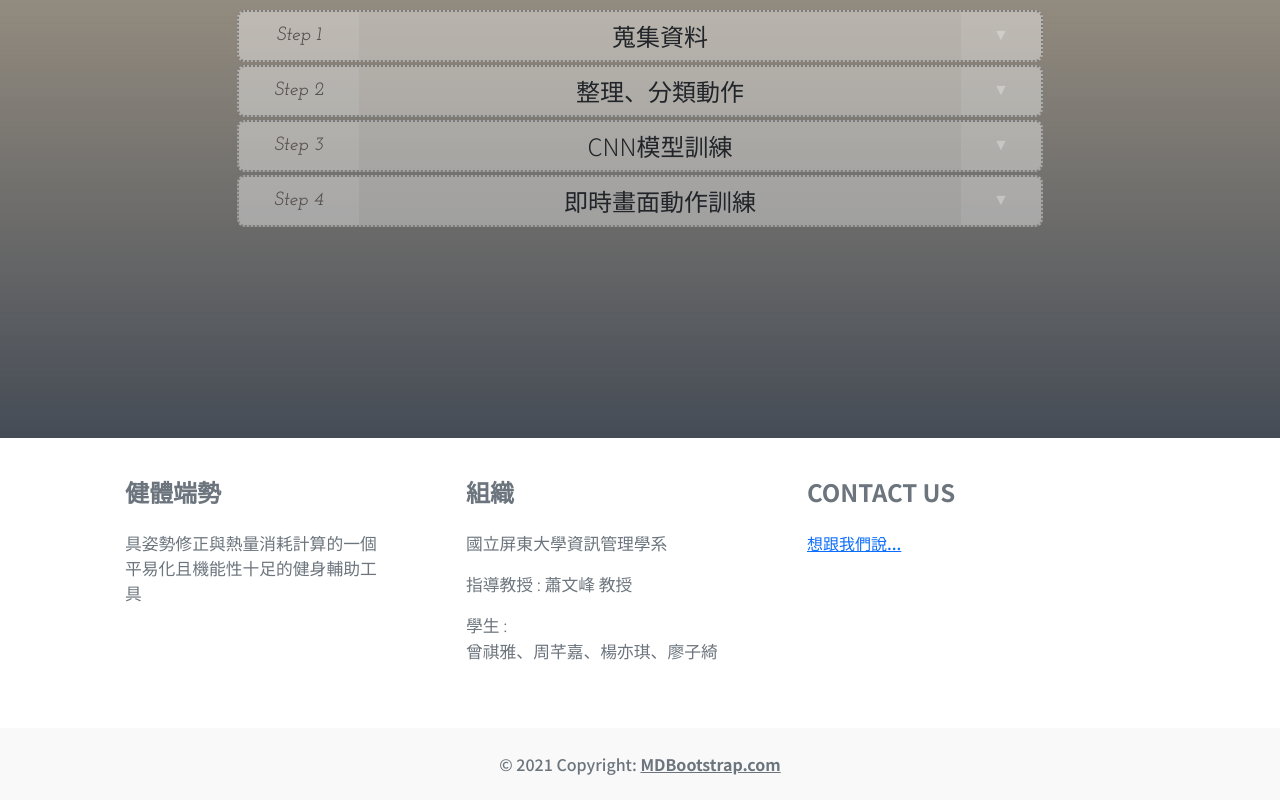
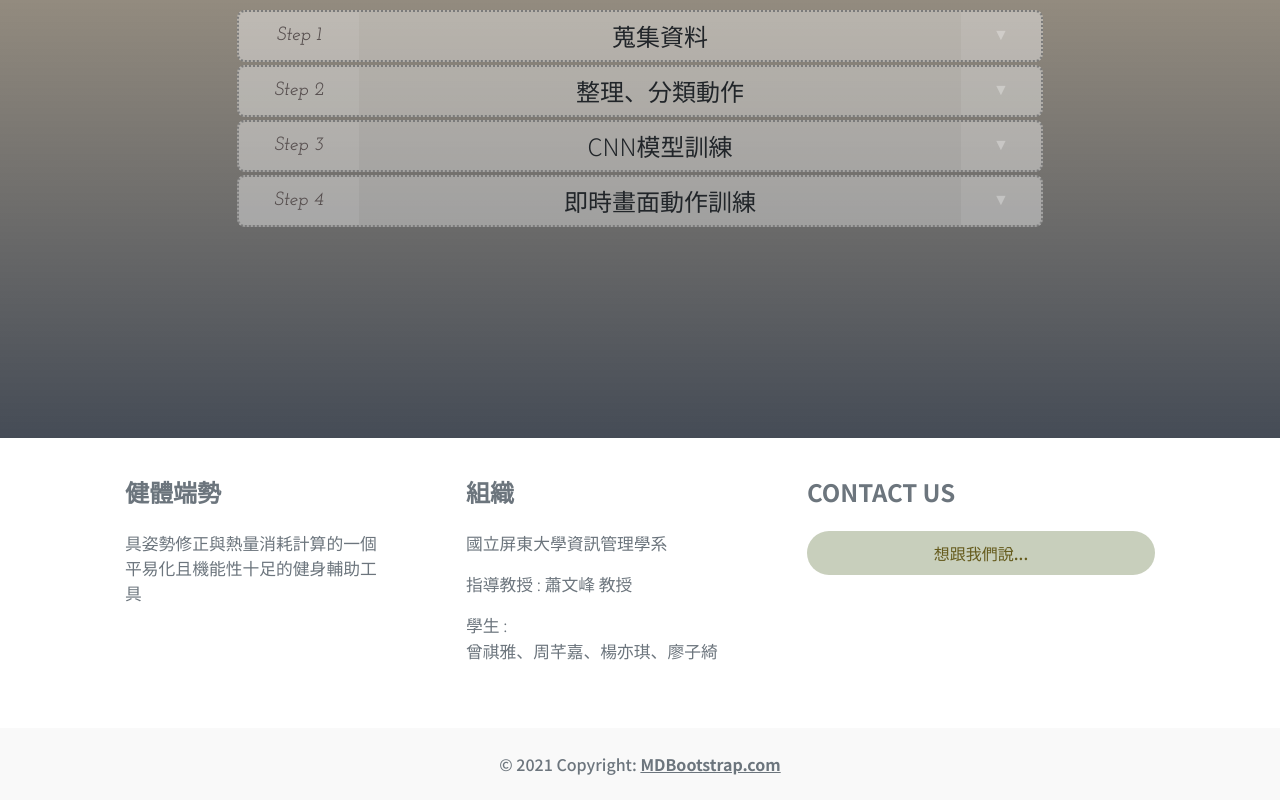
Before and after one commit to CBF108033/website, a plain HTML site: page index.html in a window 1280 px wide. Shown: the part 6689-7489 px from the top of the page. Drawn offline with nearby package versions, Linux system fonts and the light colour scheme.

Commit message:
workPage all done

```diff
--- a/index.css
+++ b/index.css
@@ -424,6 +424,25 @@ footer h4 {
     font-weight: 500;
 }
 
+.sendUs{
+    background: #c8cfbc;
+    border-radius: 50px;
+    padding: 10px 20px;
+    transition: .5s;
+    text-align: center;
+}
+.sendUs:hover{
+    color: #665e53;
+    background: #d2bf9b;
+    transform: translateY(-5px);
+}
+.sendUs > a{
+    text-decoration: none;
+    color: #655b1d;
+    display:block;
+    width: 100%;
+}
+
 @media (max-width:500px) {/*(max-width: 992px) and */
     html,
     body,
--- a/index.js
+++ b/index.js
@@ -27,4 +27,6 @@ $(function(){
         $('html,body').animate({ scrollTop: $("#mianAbout").offset().top}, 200);
     });
 
+    // $(".sendUs").attr("onclick","location.href='https://docs.google.com/forms/d/e/1FAIpQLSfYHhEJ0MRJm9Hoe0mB7fyB60lR0VPbO9H-OR6cddSWIcliKg/viewform?usp=sf_link';");
+
 });
```
